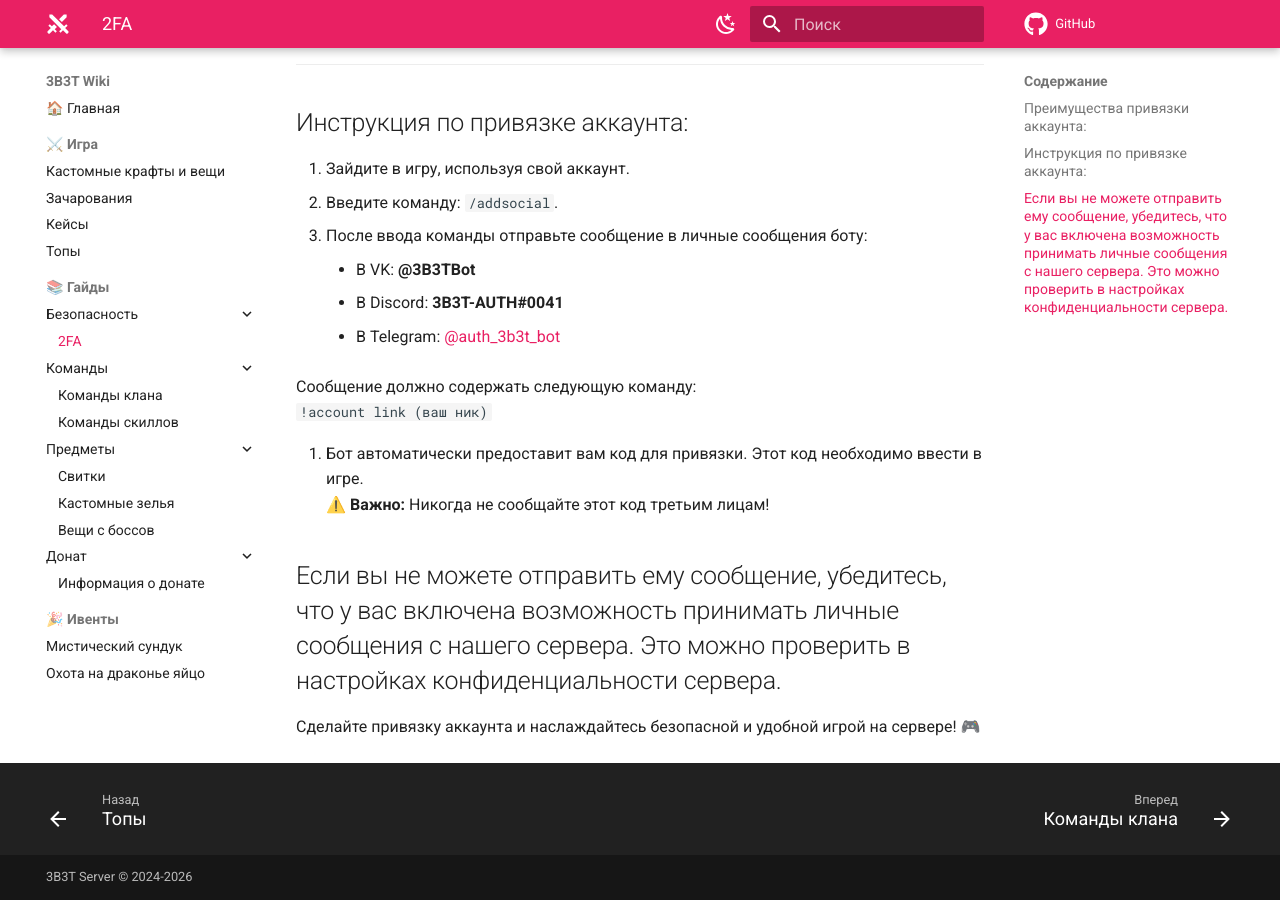
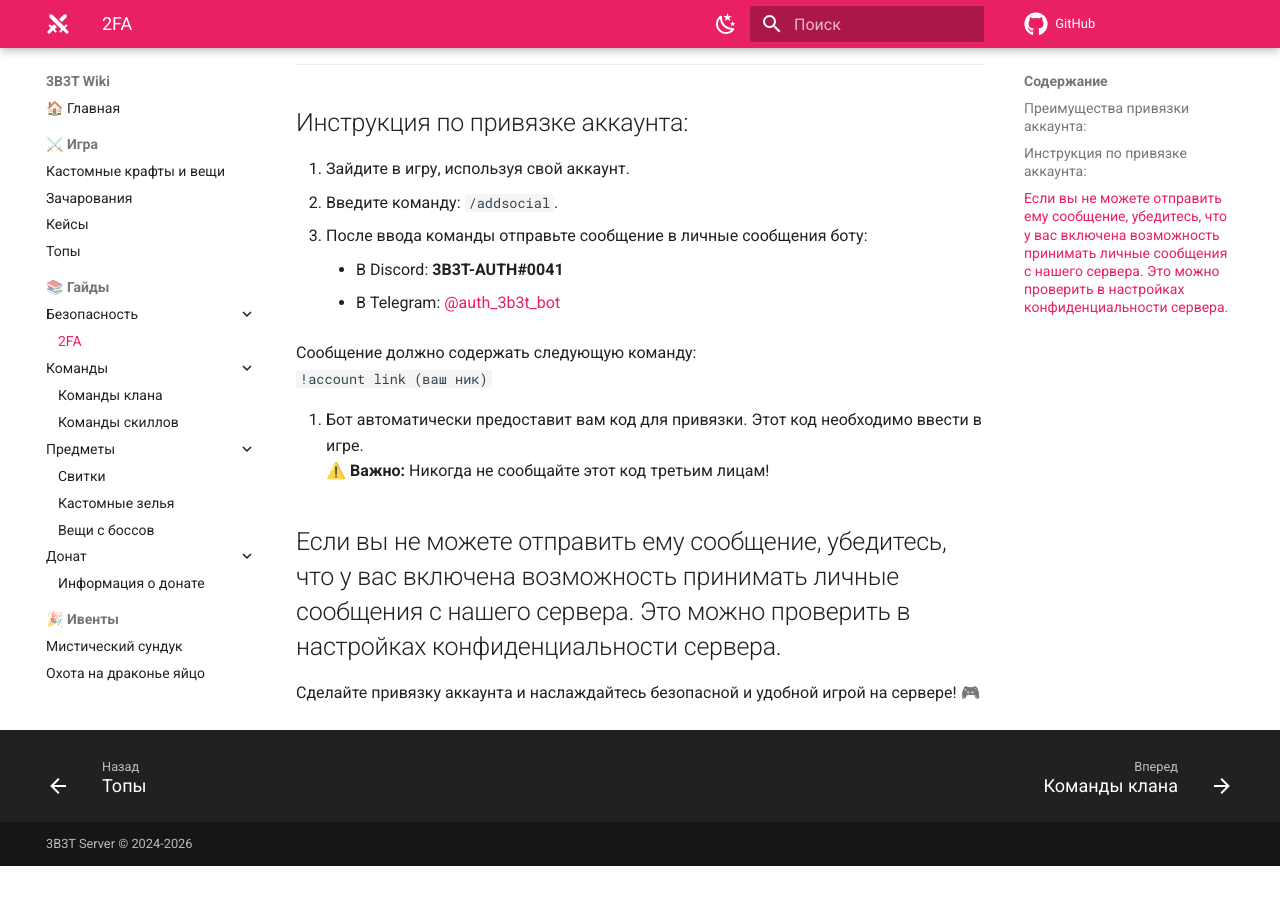
Before and after one commit to 3B3TServer/Docs, an MkDocs documentation site: the page built from docs/Guides/2FA.md, in a window 1280 px wide and 900 px high, scrolled down 739 px. Built offline with MkDocs 1.6.1 and Material for MkDocs 9.7.7, drawn with Linux system fonts in a browser that asks for light colours; comment, search, counter and statistics services are not loaded; after the commit the page ends 1605 px from its top, so only the background shows below that.

Commit message:
Update 2FA.md

```diff
--- a/docs/Guides/2FA.md
+++ b/docs/Guides/2FA.md
@@ -25,7 +25,6 @@
 1. Зайдите в игру, используя свой аккаунт.
 2. Введите команду: `/addsocial`.
 3. После ввода команды отправьте сообщение в личные сообщения боту:
-    - В VK: **@3B3TBot**
     - В Discord: **3B3T-AUTH#0041**
     - В Telegram: [@auth_3b3t_bot](https://t.me/auth_3b3t_bot)
 
```
